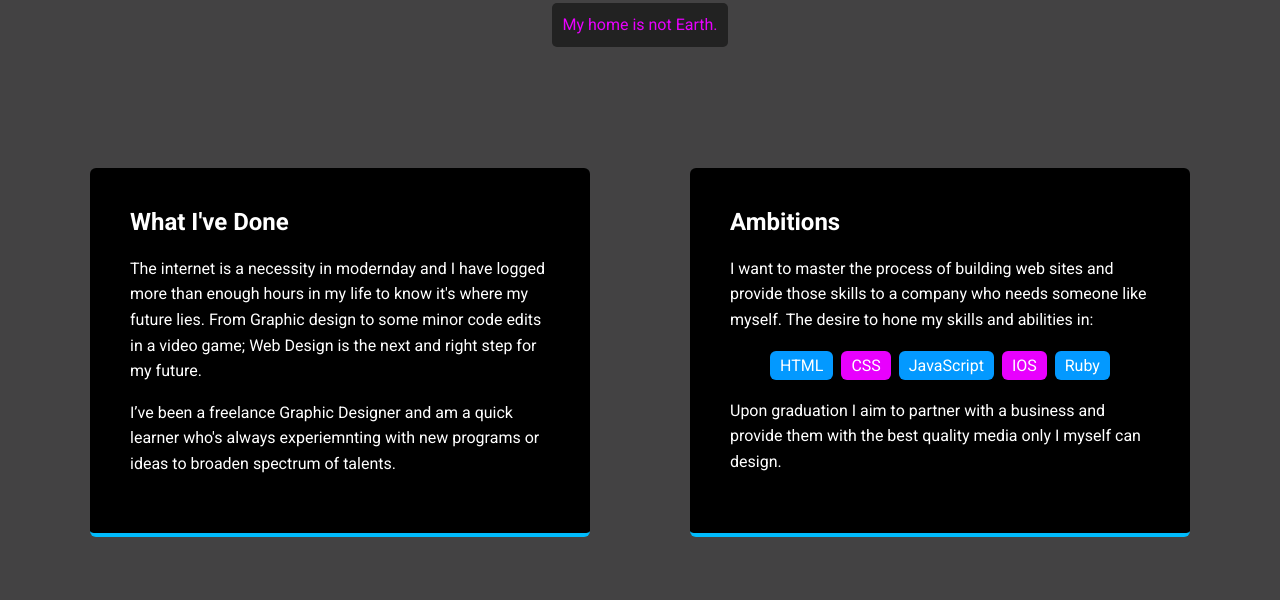
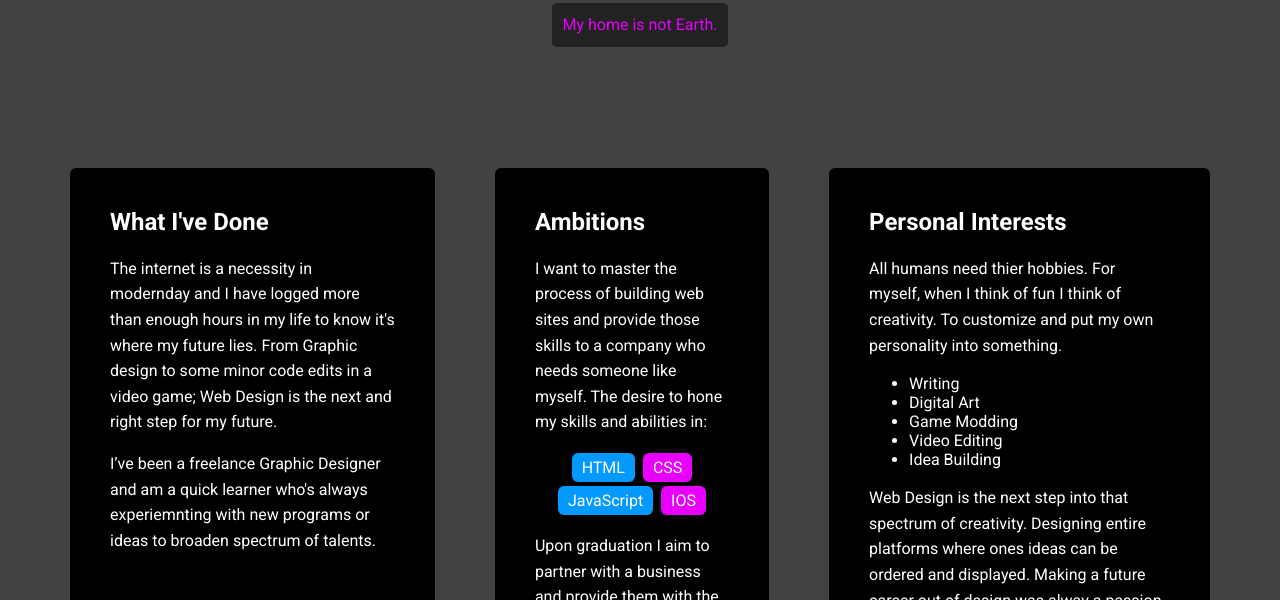
Before and after one commit to NationalThreatRaccoon/Personal-Profile, a plain HTML site: page index.html in a window 1280 px wide. Shown: the part 352-952 px from the top of the page. Drawn offline with Linux system fonts and the light colour scheme; a web font is replaced by a local one.

Commit message:
Final Touches
Last few changes and added a hobby page to the profile

```diff
--- a/index.html
+++ b/index.html
@@ -37,10 +37,24 @@
           <li>CSS</li>
           <li>JavaScript</li>
           <li>IOS</li>
-          <li>Ruby</li>
         </ul>
         <p>Upon graduation I aim to partner with a business and provide them with the best quality media only I myself can design.</p>
       </section>
+
+      <section class="card">
+        <h2> Personal Interests</h2>
+        <p> All humans need thier hobbies. For myself, when I think of fun I think of creativity. To customize and put my own personality into something.</p>
+          <ul>
+            <li>Writing</li>
+            <li>Digital Art</li>
+            <li>Game Modding</li>
+            <li>Video Editing</li>
+            <li>Idea Building</li>
+          </ul>
+        <p>Web Design is the next step into that spectrum of creativity. Designing entire platforms where ones ideas can be ordered and displayed. Making a future career out of design was alway a passion of mine, and this medium is perfect for my particular interests.</p>
+
+      </section>
+
     </main>
     <footer>
       <ul>
--- a/styles.css
+++ b/styles.css
@@ -185,6 +185,7 @@ a.social:hover {
       margin: 0 auto;
   }
 
+
   header {
     min-height: 470px;
   }
```
Also changed, not shown: Experience/experiences.html (+14 -6 lines).
